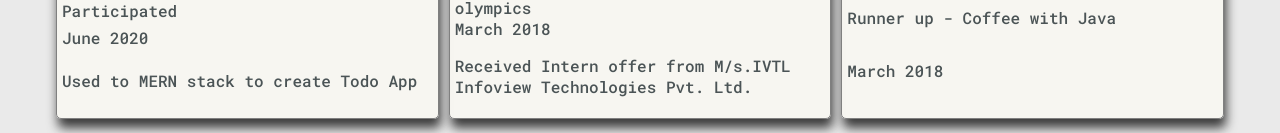
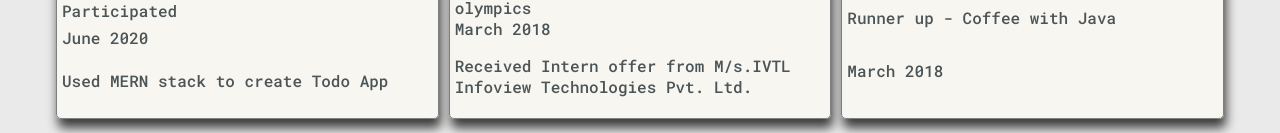
Before and after one commit to Nvelu048/nvelu048.github.io, a plain HTML site: page index.html in a window 1280 px wide. Shown: the part 2060-2193 px from the top of the page. Drawn offline with Linux system fonts and the light colour scheme.

Commit message:
description update

```diff
--- a/index.html
+++ b/index.html
@@ -209,7 +209,7 @@
             <h4>StackHack 1.0 - HackerEarth's Full stack challenge</h4>
             <label>Participated</label>
             <label>June 2020</label>
-            <p>Used to MERN stack to create Todo App</p>
+            <p>Used MERN stack to create Todo App</p>
           </div>
           <div class="work-experience">
             <h4>Prayatna 2k18 - MIT, Chennai</h4>
```
